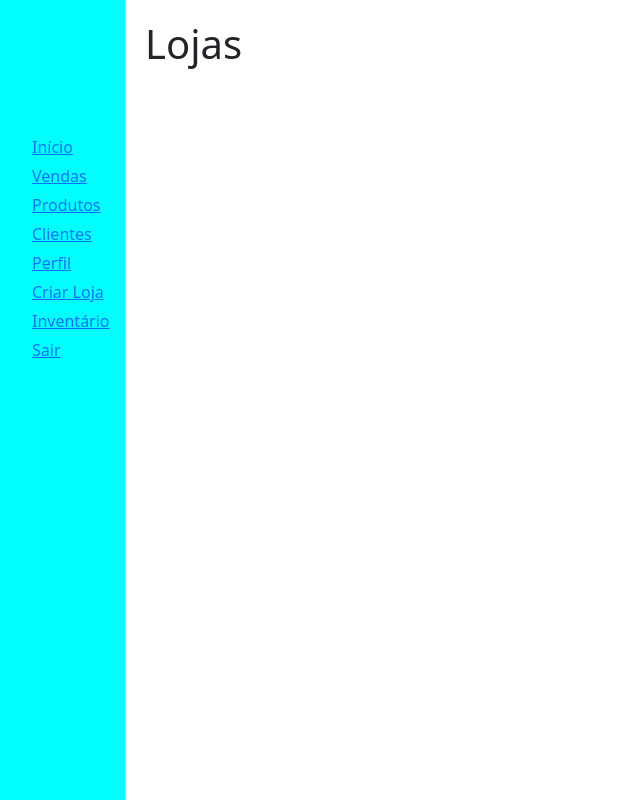
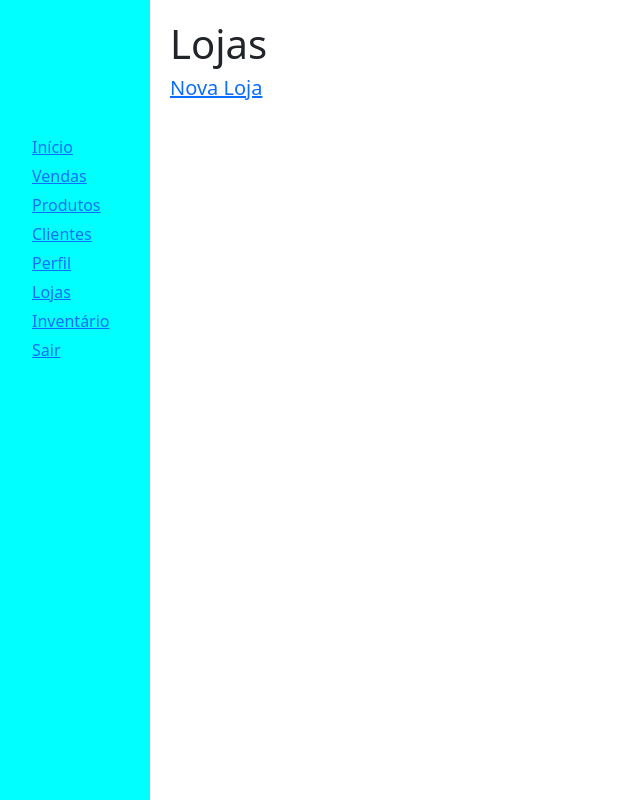
Before and after one commit to ChenGit55/supersolution, a Django app: page /stores/ in a window 1280 px wide. Shown: the whole page, without its empty margins (0-640 px from the left). Run offline with Django 3.2, Linux system fonts and the light colour scheme; the visitor is signed in with stand-in values (Sample User, id 1); data that the repository does not hold is empty; some libraries are stand-ins or nearby versions.

Commit message:
Página para exibir todas as lojas criada

```diff
--- a/apps/stores/views.py
+++ b/apps/stores/views.py
@@ -1,21 +1,23 @@
-from django.shortcuts import render
+from django.shortcuts import render,redirect
 from django.contrib.auth.decorators import login_required
 from .models import Store
 from .forms import StoreForm
 
 @login_required
 def store_view(request):
-    store = Store.objects.all()
+    stores = Store.objects.all().order_by('name')
     context = {
-        'store' : store
+        'stores' : stores
     }
-    return render(request, 'stores/store.html', context)
+    return render(request, 'stores/stores.html', context)
 
+@login_required
 def create_store_view(request):
     if request.method == 'POST':
         form = StoreForm(request.POST)
         if form.is_valid():
             form.save()
+            return redirect('stores')
     else:
         form = StoreForm()
 
--- a/templates/clients/clients.html
+++ b/templates/clients/clients.html
@@ -7,6 +7,7 @@
 
 {% block body %}
 <h1>Página de Clientes</h1>
+<h5><a href="#">Cadastrar Cliente</a></h5>
 {% endblock %}
 
 {% block footer %}
--- a/templates/core/base.html
+++ b/templates/core/base.html
@@ -12,7 +12,7 @@
 </head>
 <body style="display: flex;">
 
-    <nav style="height: 100vh; display: flex; flex-direction: column; padding-top: 130px; width: 125px; background-color: aqua;">
+    <nav style="height: 100vh; display: flex; flex-direction: column; padding-top: 130px; width: 150px; background-color: aqua;">
         <ul style="list-style-type: none;">
             {% if user.is_authenticated %}
                 <a href="{% url 'home' %}">
@@ -41,9 +41,9 @@
                     </li>
                 </a>
                 {% if user.is_superuser %}
-                    <a href="{% url 'store-creation' %}">
+                    <a href="{% url 'stores' %}">
                         <li style="padding-top: 5px;">
-                        Criar Loja
+                        Lojas
                         </li>
                     </a>
                     <a href="{% url 'inventory' %}">
@@ -65,7 +65,7 @@
                 </a>
                 <a href="{% url 'signup' %}">
                     <li style="padding-top: 5px;">
-                    Criar Usuário
+                    Novo Usuário
                     </li>
                 </a>
                 <a href="{% url 'login' %}">
--- a/templates/products/products.html
+++ b/templates/products/products.html
@@ -1,10 +1,9 @@
 {% extends 'base.html' %}
 {% block title %}Super Solution{% endblock %}
 {% block body %}
-    <h1>Painel Produtos</h1>
+    <h1>Produtos</h1>
     <h5><a href="{% url 'new-product' %}">Cadastrar Produto</a></h5>
         <ul style="list-style-type: none;">
-            <h2>Produtos</h2>
             {% for product in products %}
             <a href="{% url 'product-detail' code=product.code %}"><li>{{ product.title }}</li> </a>
             {% endfor %}
--- a/templates/stores/store.html
+++ /dev/null
@@ -1,6 +0,0 @@
-{% extends 'base.html' %}
-{% block title %}Super Solution{% endblock %}
-{% block body %}
-    <h1>Lojas</h1>
-
-{% endblock %}
--- /dev/null
+++ b/templates/stores/stores.html
@@ -0,0 +1,12 @@
+{% extends 'base.html' %}
+{% block title %}Super Solution{% endblock %}
+{% block body %}
+    <h1>Lojas</h1>
+    <h5><a href="{% url 'store-creation' %}">Nova Loja</a></h5>
+    <p></p>
+    <ul>
+        {% for store in stores %}
+         <li>{{ store }}</li>
+        {% endfor %}
+    </ul>
+{% endblock %}
```
